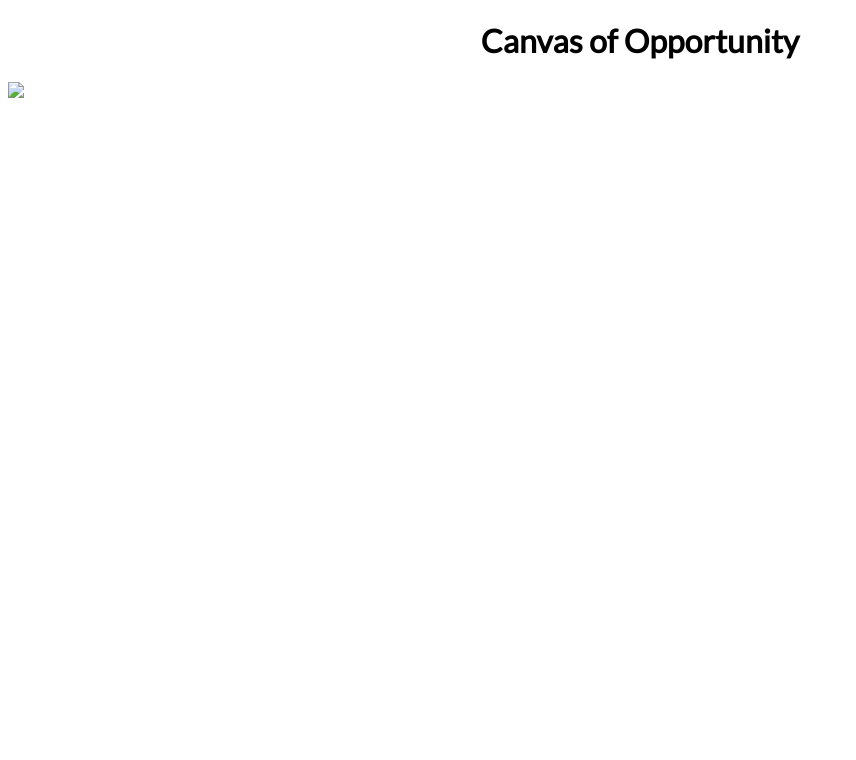
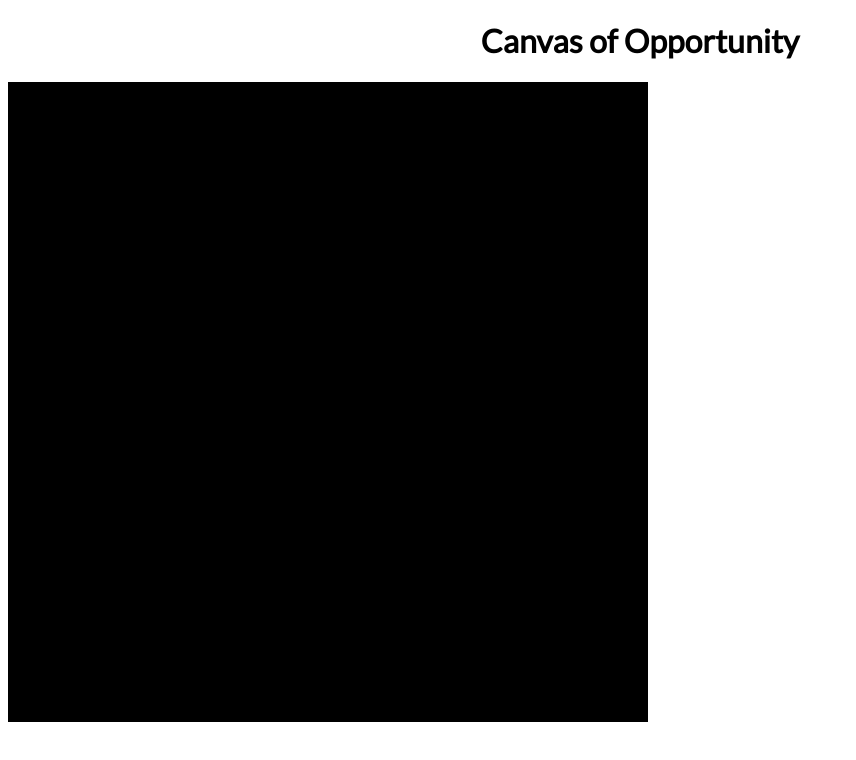
Before and after one commit to MrComputerWizard/Canvas-Of-Opportunity, a plain HTML site: page index.html in a window 1280 px wide. Shown: the whole page, without its empty margins (0-856 px from the left). Drawn offline with Linux system fonts and the light colour scheme.

Commit message:
5.20.2022 file added

```diff
--- a/index.html
+++ b/index.html
@@ -11,6 +11,6 @@
 </head>
 <body>
     <h1>Canvas of Opportunity</h1>
-    <img src="img/5.21.2022.jpg">
+    <img src="img/5.20.2022.jpg">
 </body>
 </html>
```
Also changed, not shown: img/5.20.2022.jpg (added).
